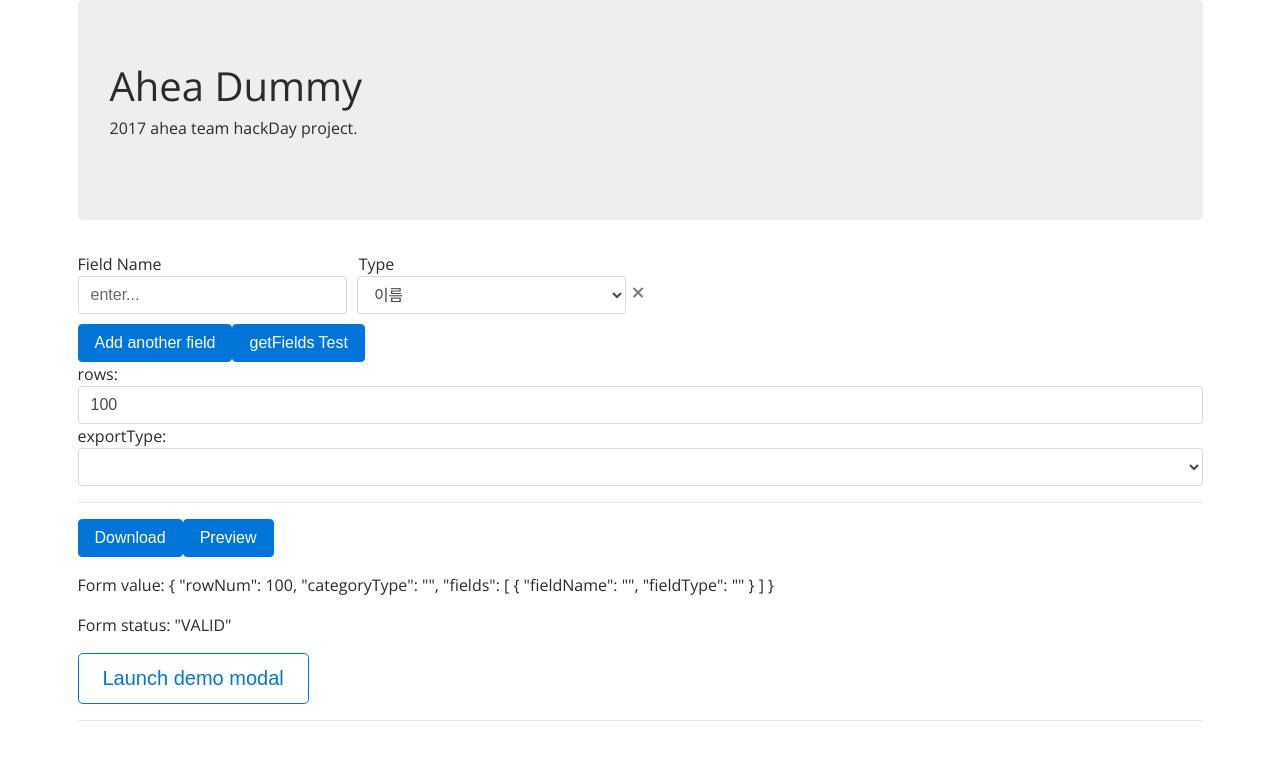
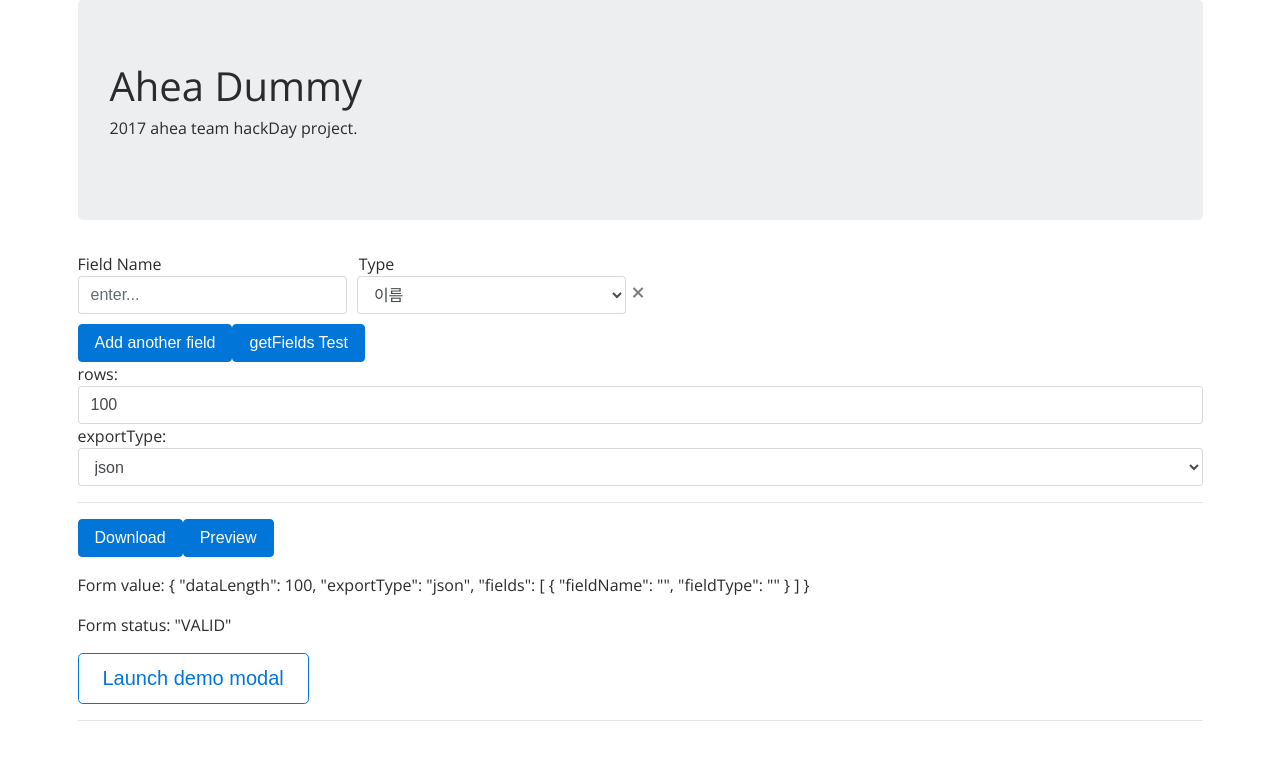
Before and after one commit to devahea/2017hackathon-front, an Angular app: page / in a window 1280 px wide. Shown: the top 760 px of the page. Built offline with nearby package versions, Linux system fonts and the light colour scheme; what ng2-bs3-modal would draw is missing.

Commit message:
에러픽스

```diff
--- a/src/app/field-input-wrapper-component/field-input-wrapper.component.html
+++ b/src/app/field-input-wrapper-component/field-input-wrapper.component.html
@@ -16,9 +16,9 @@
 
   <div class="form-group">
     rows:
-    <input class="form-control" type="number" formControlName="rowNum" placeholder="출력수를 입력"/>
-    exportType: <select class="form-control" formControlName="categoryType">
-    <option *ngFor="let categoryType of categoryTypes" [value]="categoryType">{{categoryType}}</option>
+    <input class="form-control" type="number" formControlName="dataLength" placeholder="출력수를 입력"/>
+    exportType: <select class="form-control" formControlName="exportType">
+    <option *ngFor="let exportType of exportTypes" [value]="exportType">{{exportType}}</option>
   </select>
   </div>
 
--- a/src/app/field-input-wrapper-component/field-input-wrapper.component.ts
+++ b/src/app/field-input-wrapper-component/field-input-wrapper.component.ts
@@ -16,7 +16,7 @@ export class FieldInputWrapperComponent implements OnInit {
   rowId: number = 1;
 
   form: FormGroup;
-  categoryTypes = ['json', 'xml', 'sql'];
+  exportTypes = ['json', 'xml', 'sql'];
 
   constructor(private http: HttpClient,
               private fb: FormBuilder) {
@@ -48,7 +48,7 @@ export class FieldInputWrapperComponent implements OnInit {
       var name = data.name;
       var type = data.type;
 
-      if(name =="" || type == ""){
+      if(name =="" || type == "" ){
         alert("빈칸을 채워주세요.");
         return;
       }
@@ -80,8 +80,8 @@ export class FieldInputWrapperComponent implements OnInit {
 
   createForm() {
     this.form = this.fb.group({
-      rowNum: 100,
-      categoryType: '',
+      dataLength: 100,
+      exportType: 'json',
       fields: this.fb.array([{fieldName: '', fieldType: ''}])
     });
   }
@@ -91,7 +91,14 @@ export class FieldInputWrapperComponent implements OnInit {
   }
 
   onSubmit(event){
-    console.log('this.form.value ... ', this.form.value.rowNum, this.form.value.categoryTypes);
-    console.log('this.form.get ... ', this.form.get('rowNum').value, this.form.get('categoryTypes').value);
+
+    this.form.value['fieldCategoryList'] = this.getFields();
+
+    console.log('this.form.value ... ', this.form.value);
+
+
+    this.http.post('http://localhost:8080/search', this.form.value).subscribe(data => {
+      console.log(data);
+    });
   }
 }
```
